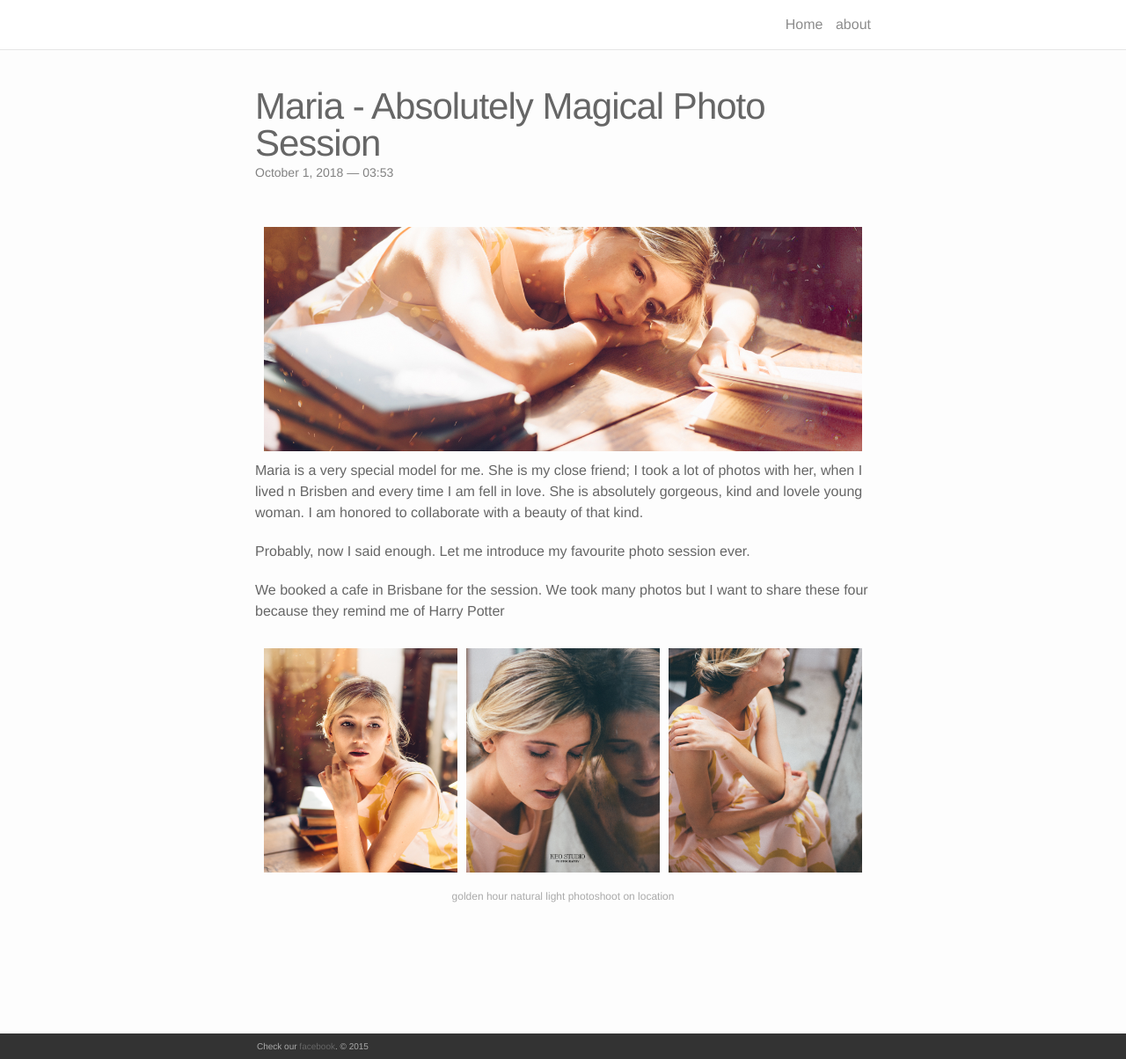
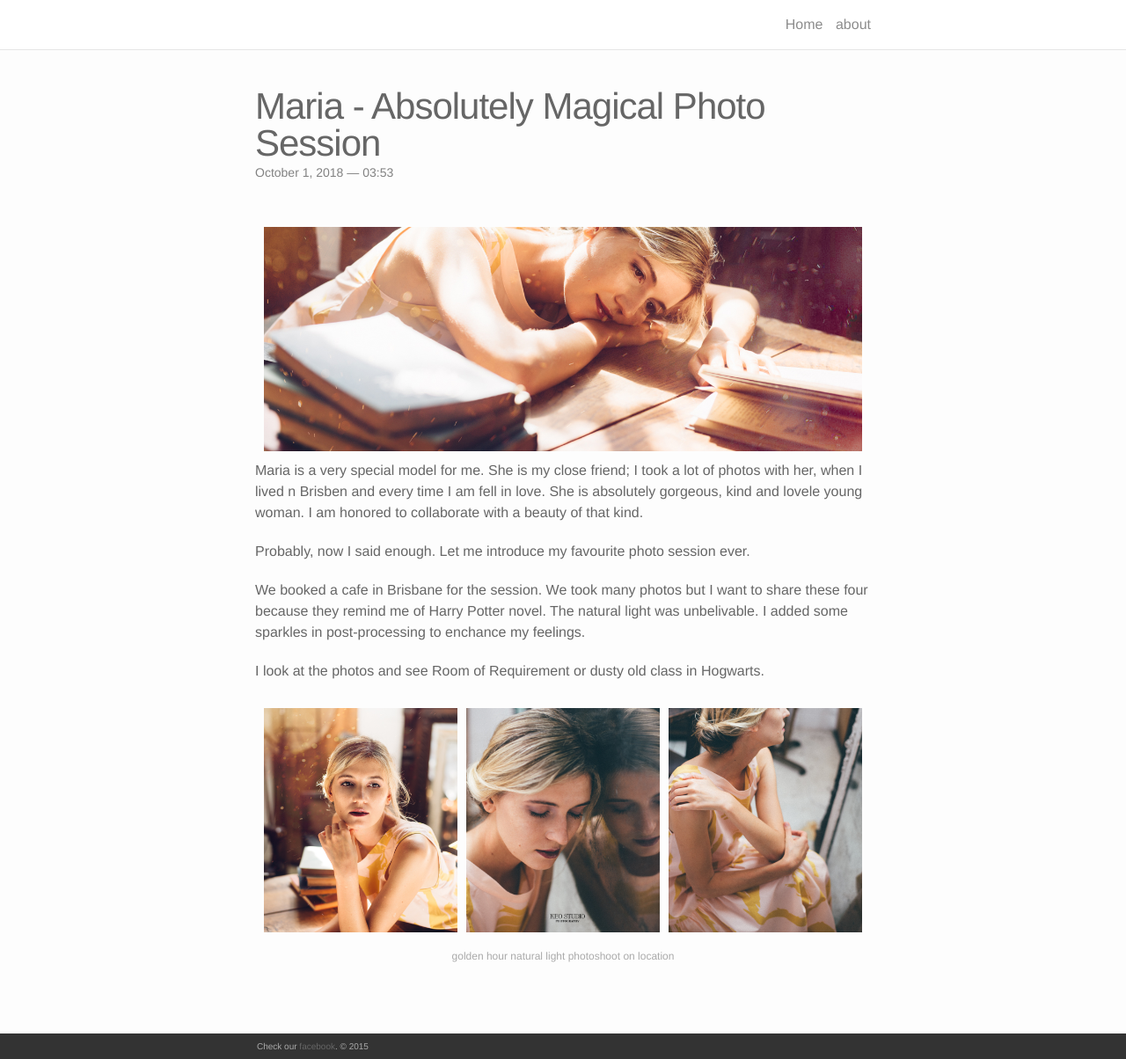
Before and after one commit to AlenPelin/keo-studio, a Jekyll site: the page built from _portfolio/maria---absolutely-magical-photo-session.md, in a window 1280 px wide and 1204 px high. Shown: the whole window at 88% size. Built offline with Jekyll 4.4.1, drawn with Linux system fonts in a browser that asks for light colours; nearby versions of some CDN libraries.

Commit message:
Update from Forestry.io - Updated maria---absolutely-magical-photo-session.md

```diff
--- a/_portfolio/maria---absolutely-magical-photo-session.md
+++ b/_portfolio/maria---absolutely-magical-photo-session.md
@@ -16,4 +16,6 @@ Maria is a very special model for me. She is my close friend; I took a lot of ph
 
 Probably, now I said enough. Let me introduce my favourite photo session ever.
 
-We booked a cafe in Brisbane for the session. We took many photos but I want to share these four because they remind me of Harry Potter
+We booked a cafe in Brisbane for the session. We took many photos but I want to share these four because they remind me of Harry Potter novel. The natural light was unbelivable. I added some sparkles in post-processing to enchance my feelings.
+
+I look at the photos and see Room of Requirement or dusty old class in Hogwarts.
```
